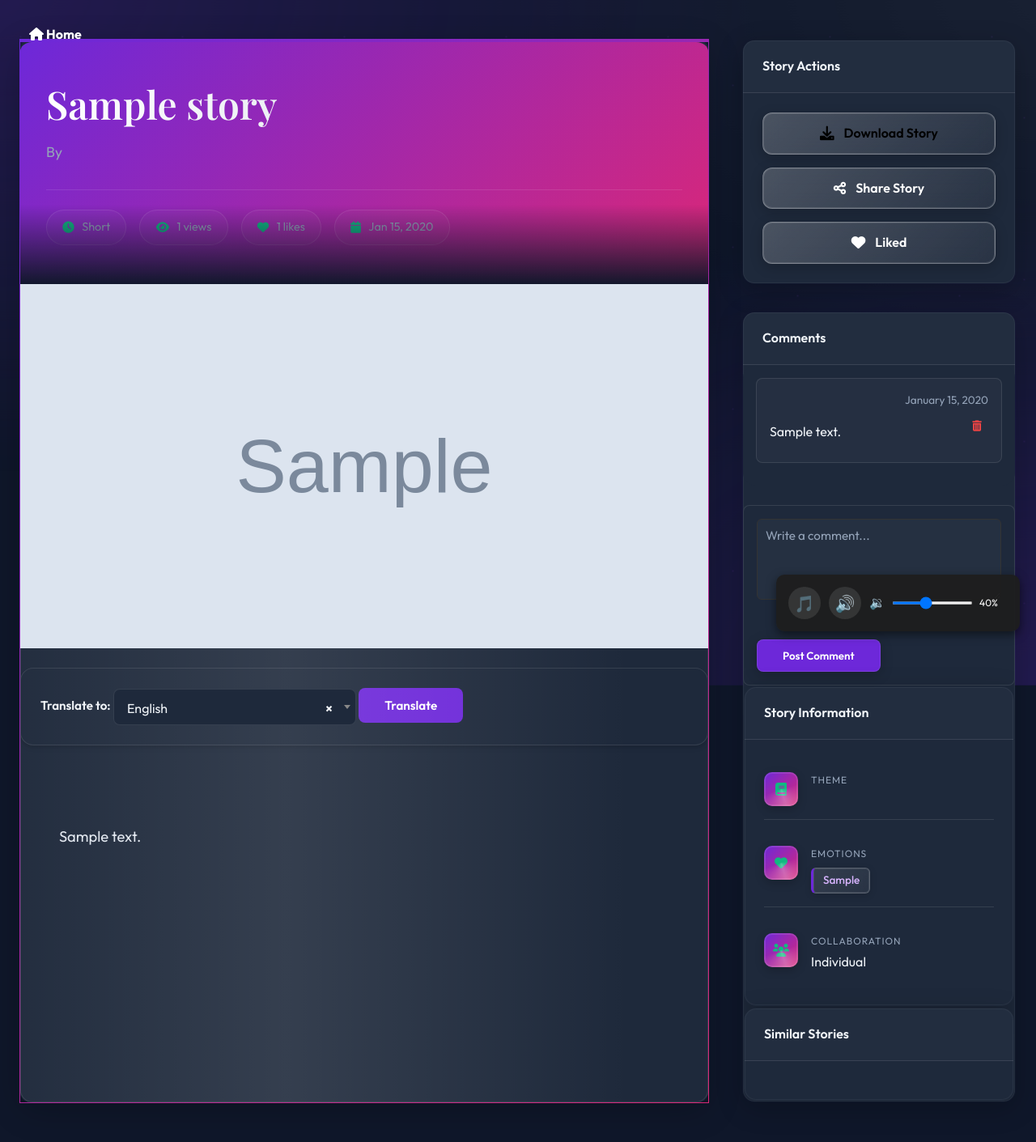
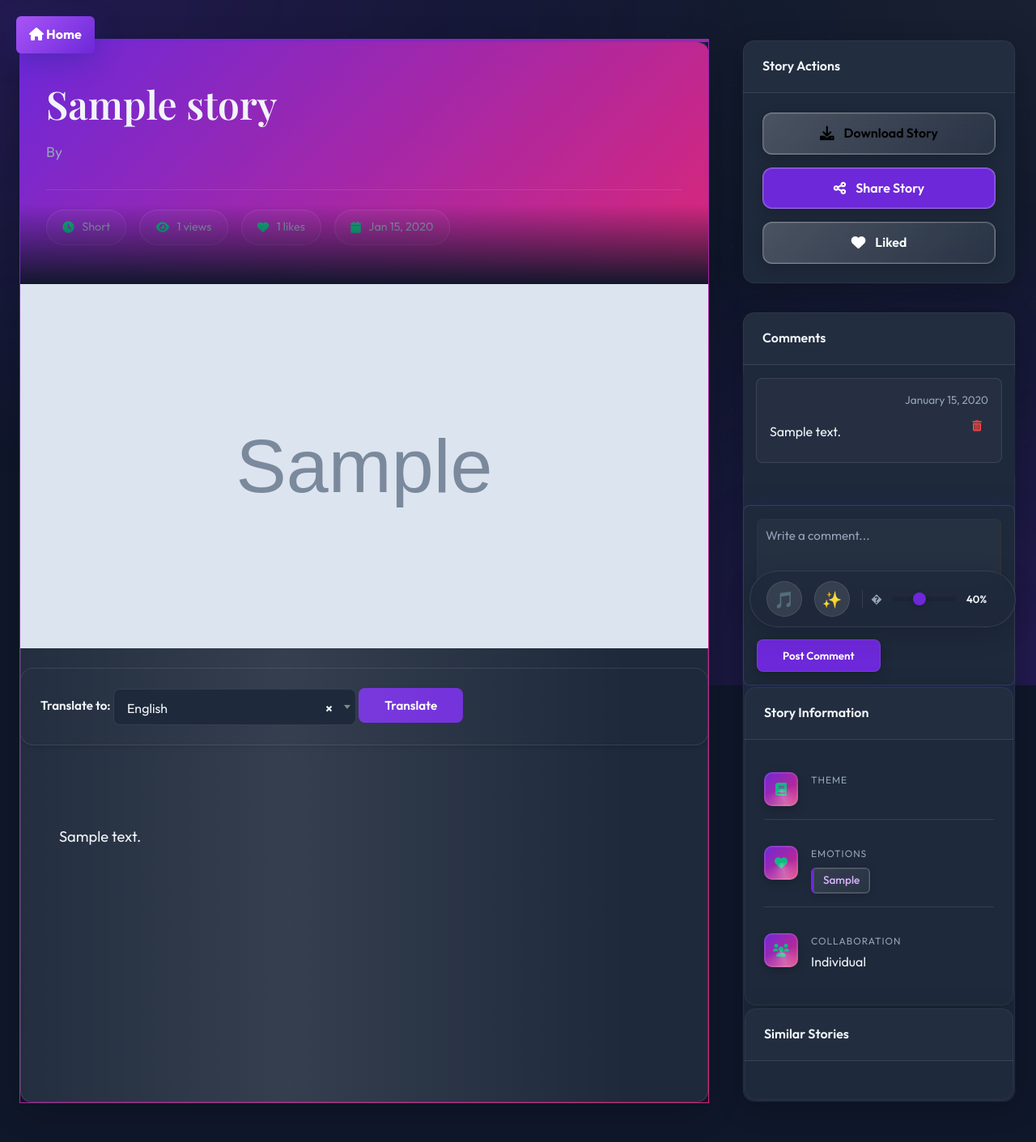
Before and after one commit to sayyedrabeeh/taletailor, a Django app: page /Aistories/view_story/1/ in a window 1280 px wide. Shown: the whole page at 81% size. Run offline with Django 5.2, Linux system fonts and the light colour scheme; a user stored in the database is signed in; data comes from the database, SQL or seed files in the repository; tables that the repository leaves empty hold one stand-in row (values such as "Sample post"); grey boxes marked "Sample" are stand-in pictures; parts of the project's set-up code (start-up, migrations or seed data) failed here and were passed over; some libraries are stand-ins or nearby versions; some web fonts are replaced.

Commit message:
changing happy theame  design

```diff
--- a/Tatetailor/templates/view_story.html
+++ b/Tatetailor/templates/view_story.html
@@ -43,6 +43,9 @@
       --shadow-sm: 0 4px 6px -1px rgba(0, 0, 0, 0.1), 0 2px 4px -1px rgba(0, 0, 0, 0.06);
       --shadow-lg: 0 10px 15px -3px rgba(0, 0, 0, 0.1), 0 4px 6px -2px rgba(0, 0, 0, 0.05);
       --shadow-glow: 0 0 20px rgba(109, 40, 217, 0.3);
+      --shadow: 0 8px 32px 0 rgba(31, 38, 135, 0.37);
+      --joker-purple: linear-gradient(135deg, #a855f7 0%, #6d28d9 100%);
+      --joker-green: #10b981;
     }
 
     * {
@@ -106,9 +109,7 @@
       font-weight: 700;
       line-height: 1.2;
       margin-bottom: 1rem;
-      background: linear-gradient(to right, #fff, #cbd5e1);
-      -webkit-background-clip: text;
-      -webkit-text-fill-color: transparent;
+      color: var(--text-color);
     }
 
     .story-author {
@@ -174,7 +175,7 @@
       padding: 3rem 3rem 4rem;
       font-size: 1.15rem;
       line-height: 1.9;
-      color: #e2e8f0;
+      color: var(--text-color);
     }
 
     .story-content p {
@@ -245,13 +246,13 @@
     }
 
     .share-btn {
-      background: var(--primary-color);
-      color: white;
+      background: var(--primary-color) !important;
+      color: white !important;
     }
 
     .share-btn:hover {
       filter: brightness(110%);
-      box-shadow: 0 0 15px rgba(109, 40, 217, 0.4);
+      box-shadow: 0 0 15px var(--button-glow);
     }
 
     .like-btn {
@@ -496,14 +497,14 @@
       position: fixed;
       top: 20px;
       left: 20px;
-      background-color: var(--joker-purpl);
+      background: var(--joker-purple);
       color: white;
       padding: 10px 16px;
       border-radius: 6px;
       text-decoration: none;
       font-weight: bold;
       box-shadow: var(--shadow);
-      transition: background-color 0.3s ease;
+      transition: all 0.3s ease;
       z-index: 1000;
     }
 
@@ -2219,9 +2147,9 @@
               happy: {
                 bg: '/static/audio/happy.mp3',
                 sfx: [
-                  'https://assets.mixkit.co/active_storage/sfx/600/600-preview.mp3',
-                  'https://assets.mixkit.co/active_storage/sfx/466/466-preview.mp3',
-                  'https://assets.mixkit.co/active_storage/sfx/1113/1113-preview.mp3'
+                  'https://assets.mixkit.co/active_storage/sfx/2016/2016-preview.mp3', // Fairy arcade sparkle
+                  'https://assets.mixkit.co/active_storage/sfx/1113/1113-preview.mp3', // Sunny pop
+                  'https://assets.mixkit.co/active_storage/sfx/1435/1435-preview.mp3'  // Magical bell
                 ]
               }
 
@@ -2328,87 +2256,116 @@
       <style>
         .audio-controls {
           position: fixed;
-          bottom: 20px;
-          right: 20px;
-          background: rgba(30, 30, 30, 0.95);
-          padding: 15px;
-          border-radius: 10px;
+          bottom: 25px;
+          right: 25px;
+          background: var(--glass-bg);
+          backdrop-filter: blur(15px);
+          padding: 12px 20px;
+          border-radius: 50px;
           display: flex;
-          gap: 10px;
+          gap: 15px;
           align-items: center;
-          box-shadow: 0 4px 12px rgba(0, 0, 0, 0.5);
+          box-shadow: 0 8px 32px rgba(0, 0, 0, 0.15);
+          border: 1px solid var(--border-color);
           z-index: 1000;
+          transition: all 0.3s cubic-bezier(0.4, 0, 0.2, 1);
         }
+
+        .audio-controls:hover {
+          transform: translateY(-5px);
+          box-shadow: 0 12px 40px rgba(0, 0, 0, 0.2);
+        }
+
         .audio-btn {
           background: rgba(255, 255, 255, 0.1);
-          border: none;
-          width: 40px;
-          height: 40px;
+          border: 1px solid rgba(255, 255, 255, 0.1);
+          width: 44px;
+          height: 44px;
           border-radius: 50%;
           cursor: pointer;
           font-size: 20px;
           display: flex;
           align-items: center;
           justify-content: center;
-          transition: all 0.3s;
+          transition: all 0.3s ease;
           position: relative;
+          color: var(--text-color);
         }
+
         .audio-btn:hover {
-          background: rgba(255, 255, 255, 0.2);
-          transform: scale(1.1);
+          background: var(--primary-color);
+          color: white;
+          transform: scale(1.1) rotate(10deg);
         }
+
         .audio-indicator {
           position: absolute;
-          top: -2px;
-          right: -2px;
-          width: 8px;
-          height: 8px;
-          background: #1fc55c;
+          top: 0;
+          right: 0;
+          width: 10px;
+          height: 10px;
+          background: var(--secondary-color);
           border-radius: 50%;
+          border: 2px solid var(--glass-bg);
           animation: pulse 1.5s infinite;
         }
-        @keyframes pulse {
-          0%, 100% { opacity: 1; transform: scale(1); }
-          50% { opacity: 0.5; transform: scale(1.2); }
-        }
+
         .volume-control {
           display: flex;
           align-items: center;
-          gap: 8px;
+          gap: 12px;
+          padding-left: 10px;
+          border-left: 1px solid var(--border-color);
         }
+
         .volume-slider {
-          width: 100px;
-          height: 4px;
-          background: rgba(255, 255, 255, 0.2);
-          border-radius: 2px;
+          width: 80px;
+          height: 6px;
+          background: rgba(0, 0, 0, 0.1);
+          border-radius: 3px;
           outline: none;
           cursor: pointer;
+          -webkit-appearance: none;
         }
+
         .volume-slider::-webkit-slider-thumb {
-          appearance: none;
-          width: 12px;
-          height: 12px;
-          background: #1fc55c;
+          -webkit-appearance: none;
+          width: 16px;
+          height: 16px;
+          background: var(--primary-color);
           border-radius: 50%;
           cursor: pointer;
+          box-shadow: 0 2px 6px rgba(0, 0, 0, 0.2);
+          transition: transform 0.2s;
         }
+
+        .volume-slider::-webkit-slider-thumb:hover {
+          transform: scale(1.2);
+        }
+
         .volume-level {
-          color: white;
-          font-size: 12px;
-          min-width: 35px;
+          color: var(--text-color);
+          font-size: 13px;
+          font-weight: 600;
+          min-width: 40px;
+        }
+
+        @keyframes pulse {
+          0%, 100% { opacity: 1; transform: scale(1); }
+          50% { opacity: 0.6; transform: scale(1.3); }
         }
       </style>
       <div class="audio-controls">
-        <button class="audio-btn" id="musicToggle" title="Toggle Background Music">
+        <button class="audio-btn" id="musicToggle" title="Toggle Music">
           <span id="musicIcon">🎵</span>
           <span class="audio-indicator" id="musicIndicator" style="display: none;"></span>
         </button>
-        <button class="audio-btn" id="sfxToggle" title="Toggle Sound Effects">
-          <span id="sfxIcon">🔊</span>
+        <button class="audio-btn" id="sfxToggle" title="Toggle Sound SFX">
+          <span id="sfxIcon">✨</span>
           <span class="audio-indicator" id="sfxIndicator" style="display: none;"></span>
         </button>
         <div class="volume-control">
-          <span style="color: white;">🔉</span>
+          <span style="color: var(--text-muted); font-size: 14px;">�</span>
           <input type="range" class="volume-slider" id="volumeSlider" min="0" max="100" value="40">
           <span class="volume-level" id="volumeLevel">40%</span>
         </div>
```
Also changed, not shown: other parts of Tatetailor/templates/view_story.html (+88 -161 lines).
